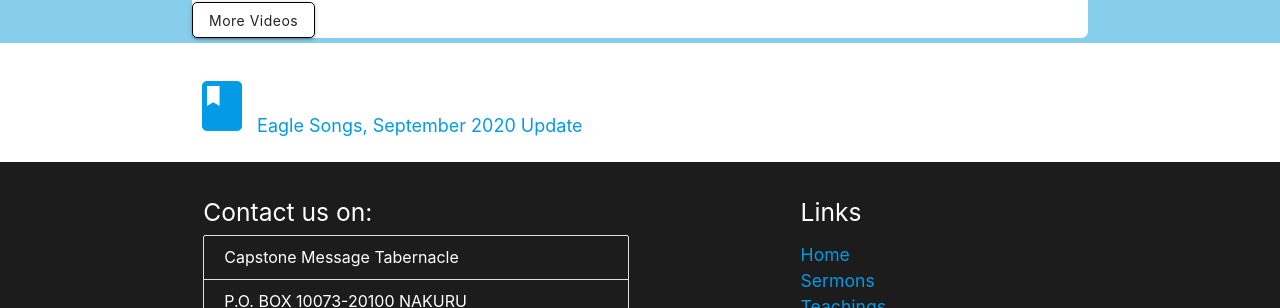
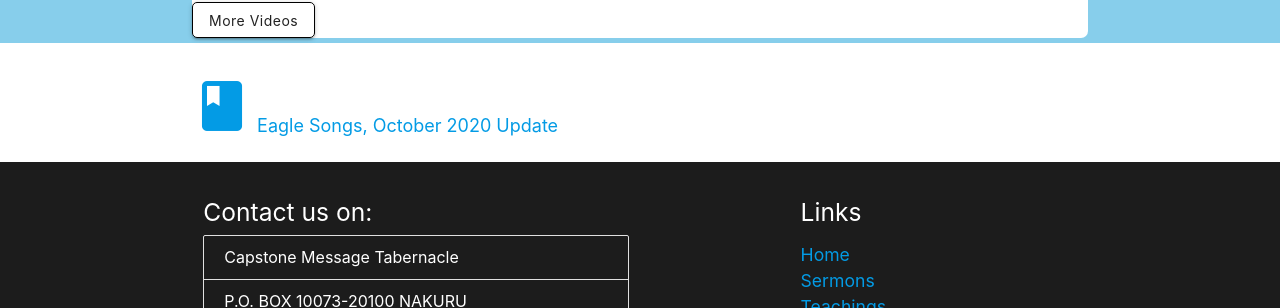
Before and after one commit to njorogetimk/cmt-redisigned, a Jekyll site: the page built from music/index.html, in a window 1280 px wide and 900 px high, scrolled down 727 px. Shown: the part 400-708 px from the top of the window. Built offline with Jekyll 4.4.1, drawn with Linux system fonts in a browser that asks for light colours.

Commit message:
Update the songbook

```diff
--- a/music/index.html
+++ b/music/index.html
@@ -80,8 +80,8 @@
 <section class="section">
   <div class="container">
     <p>
-      <a href="Eagle Songs Sep 2020.pdf" download
-        ><i class="material-icons medium">book</i> Eagle Songs, September 2020
+      <a href="Eagle Songs Oct 2020.pdf" download
+        ><i class="material-icons medium">book</i> Eagle Songs, October 2020
         Update</a
       >
     </p>
```
Also changed, not shown: 2 other files.
